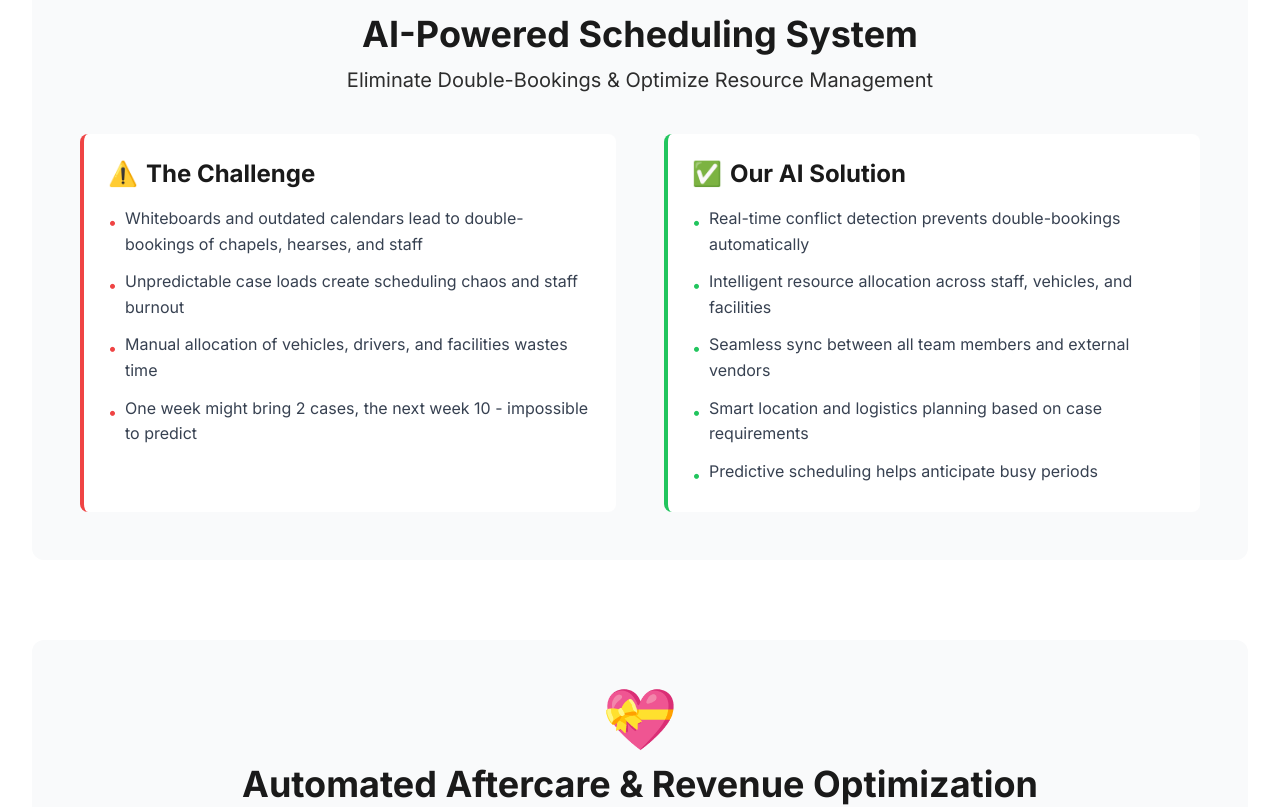
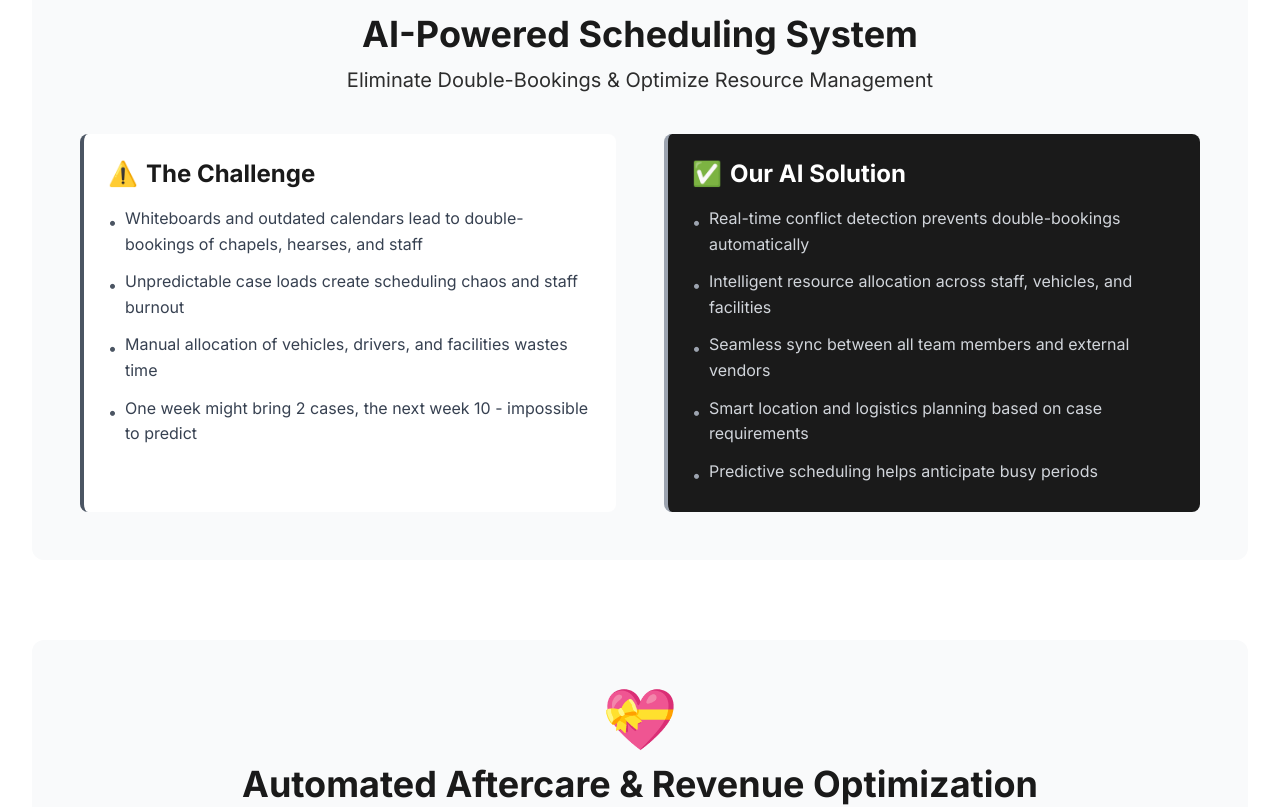
Before and after one commit to CX3302/businessWebsite, a Next.js app in the folder funeral/: page / in a window 1280 px wide. Shown: the part 1182-1989 px from the top of the page. Built offline with nearby package versions, Linux system fonts and the light colour scheme.

Commit message:
modifying components in the main page

```diff
--- a/funeral/app/components/Navigation.tsx
+++ b/funeral/app/components/Navigation.tsx
@@ -1,6 +1,7 @@
 'use client';
 
 import { useState, useEffect } from 'react';
+import Link from 'next/link';
 
 const Navigation = () => {
   const [scrolled, setScrolled] = useState(false);
@@ -26,12 +27,12 @@ const Navigation = () => {
     }`}>
       <div className="max-w-7xl mx-auto px-4 sm:px-6 lg:px-8">
         <div className="flex justify-between items-center h-16">
-          <button
-            onClick={() => scrollToSection('hero')}
+          <Link
+            href="/"
             className="text-2xl font-bold text-funeral-black hover:text-funeral-gray transition-colors"
           >
             Bastl Funeral Services
-          </button>
+          </Link>
 
           <div className="hidden md:flex items-center space-x-8">
             <button
@@ -40,12 +41,12 @@ const Navigation = () => {
             >
               Overview
             </button>
-            <a
+            <Link
               href="/solutions"
               className="text-funeral-black hover:text-funeral-gray transition-colors font-medium"
             >
               Our Solutions
-            </a>
+            </Link>
             <button
               onClick={() => scrollToSection('about')}
               className="text-funeral-black hover:text-funeral-gray transition-colors font-medium"
--- a/funeral/app/components/Services.tsx
+++ b/funeral/app/components/Services.tsx
@@ -101,15 +101,15 @@ const Services = () => {
 
               <div className="grid md:grid-cols-2 gap-8 md:gap-12">
                 {/* Problem Section */}
-                <div className="bg-white rounded-lg p-6 border-l-4 border-red-500">
+                <div className="bg-white rounded-lg p-6 border-l-4 border-gray-600">
                   <h4 className="text-2xl font-bold text-funeral-black mb-4 flex items-center">
-                    <span className="text-red-500 mr-2">⚠️</span>
+                    <span className="text-gray-600 mr-2">⚠️</span>
                     {service.problem.title}
                   </h4>
                   <ul className="space-y-3">
                     {service.problem.points.map((point, pointIndex) => (
                       <li key={pointIndex} className="flex items-start">
-                        <span className="text-red-500 mr-2 mt-1">•</span>
+                        <span className="text-gray-600 mr-2 mt-1">•</span>
                         <span className="text-gray-700">{point}</span>
                       </li>
                     ))}
@@ -117,16 +117,16 @@ const Services = () => {
                 </div>
 
                 {/* Solution Section */}
-                <div className="bg-white rounded-lg p-6 border-l-4 border-green-500">
-                  <h4 className="text-2xl font-bold text-funeral-black mb-4 flex items-center">
-                    <span className="text-green-500 mr-2">✅</span>
+                <div className="bg-funeral-black text-white rounded-lg p-6 border-l-4 border-gray-400">
+                  <h4 className="text-2xl font-bold mb-4 flex items-center">
+                    <span className="text-gray-400 mr-2">✅</span>
                     {service.solution.title}
                   </h4>
                   <ul className="space-y-3">
                     {service.solution.points.map((point, pointIndex) => (
                       <li key={pointIndex} className="flex items-start">
-                        <span className="text-green-500 mr-2 mt-1">•</span>
-                        <span className="text-gray-700">{point}</span>
+                        <span className="text-gray-400 mr-2 mt-1">•</span>
+                        <span className="text-gray-300">{point}</span>
                       </li>
                     ))}
                   </ul>
```
Also changed, not shown: funeral/app/components/About.tsx (line endings or trailing spaces), funeral/app/components/Contact.tsx (line endings or trailing spaces).
